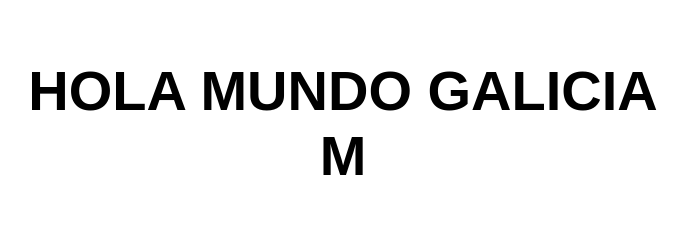
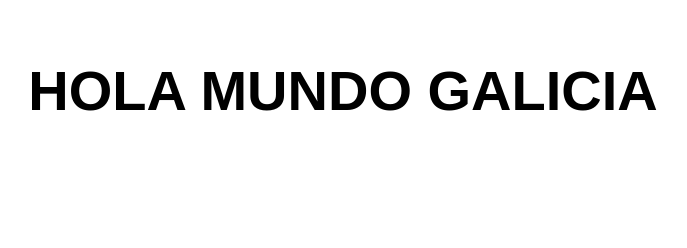
Before and after one commit to Lia97-hub/mi-primer-repositorio-may, a website: page src/index.html in a window 1280 px wide. Shown: the whole page, without its empty margins (297-984 px from the left). Drawn offline with Linux system fonts and the light colour scheme.

Commit message:
//Etiquetas Modificadas

```diff
--- a/src/index.html
+++ b/src/index.html
@@ -10,7 +10,7 @@
 
 <body>
   <main>
-    <h1>HOLA MUNDO GALICIA M</h1>
+    <h1>HOLA MUNDO GALICIA</h1>
   </main>
 </body>
 
```
